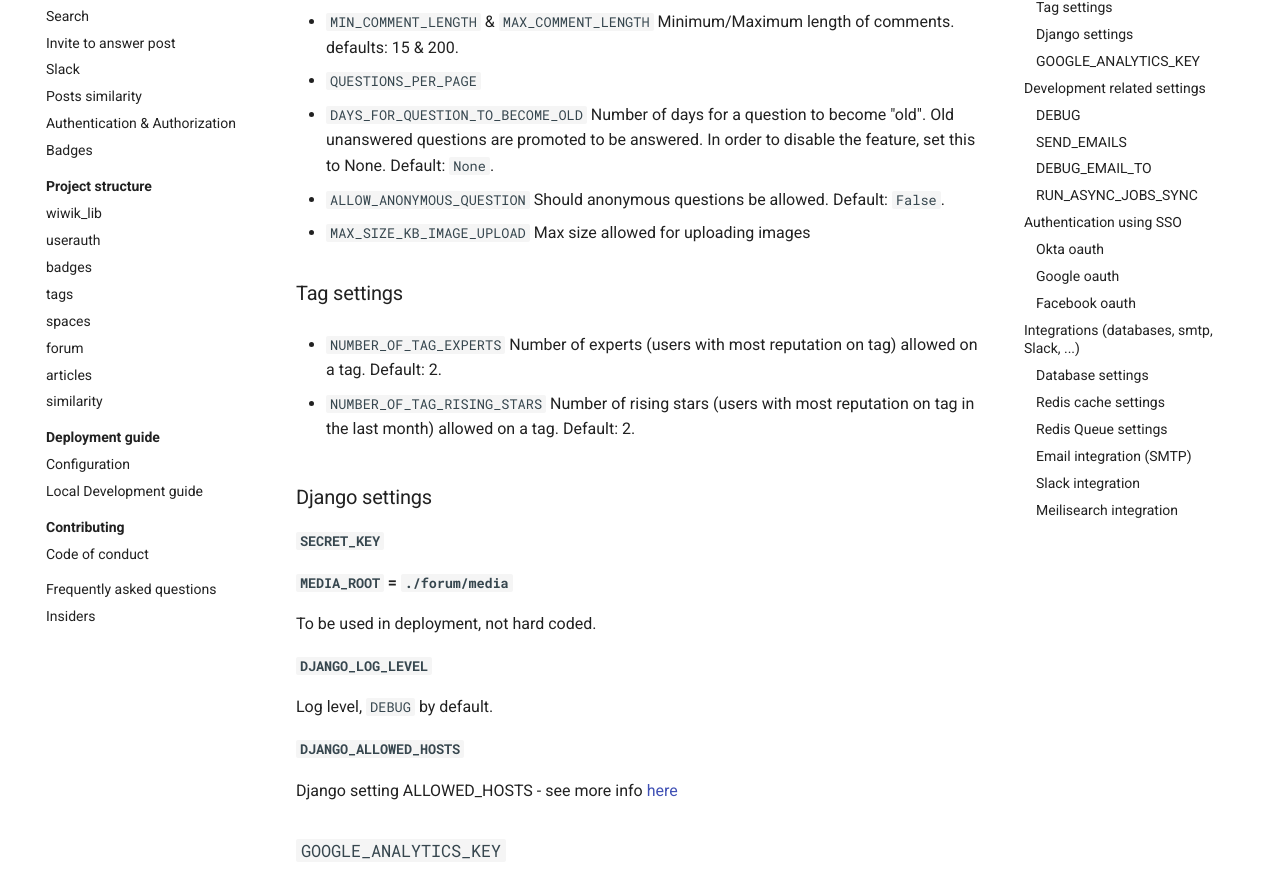
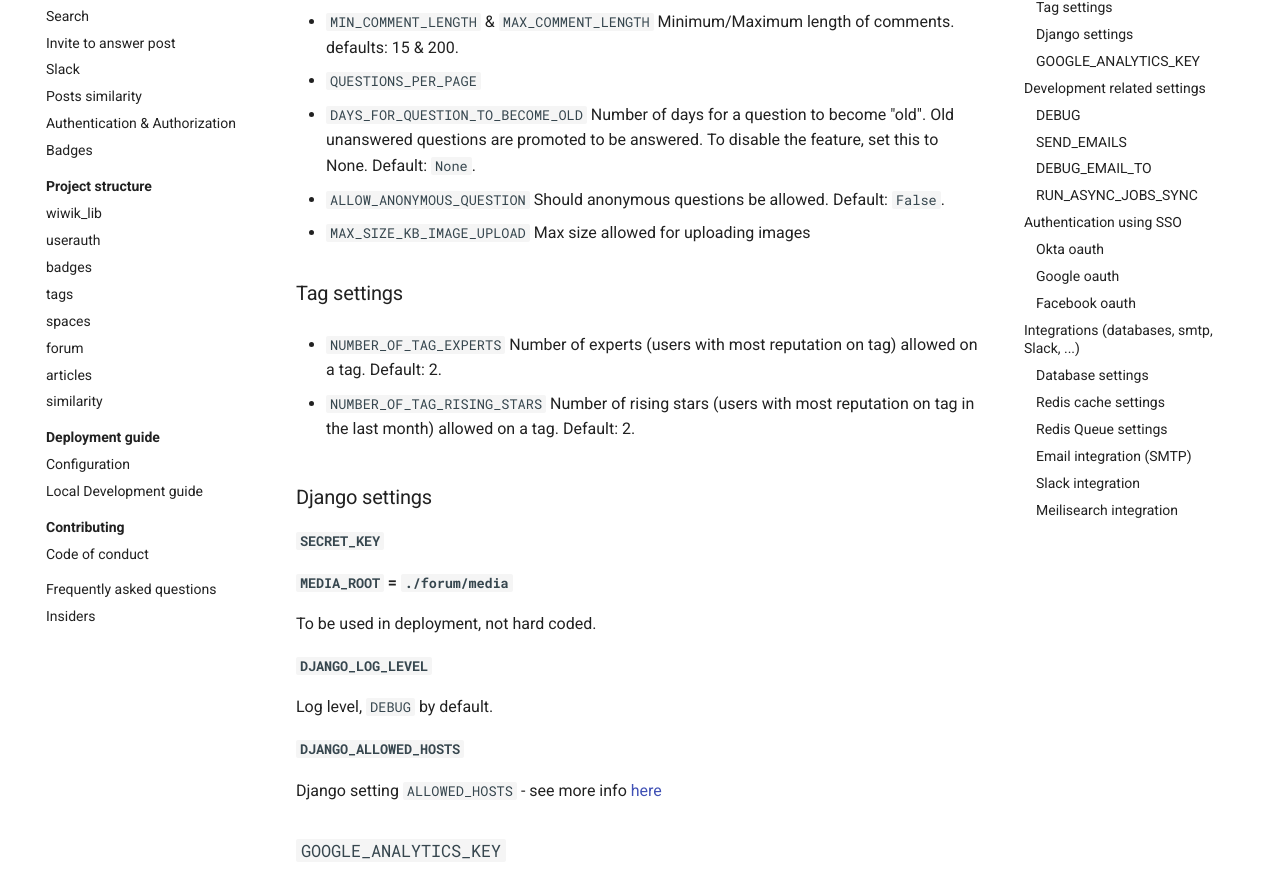
Before and after one commit to dsoftwareinc/wiwik, an MkDocs documentation site: the page built from docs/arch/env-vars.md, in a window 1280 px wide and 1400 px high, scrolled down 447 px. Shown: the part 155-1042 px from the top of the window. Built offline with MkDocs 1.6.1 and Material for MkDocs 9.7.7, drawn with Linux system fonts in a browser that asks for light colours; comment, search, counter and statistics services are not loaded; the version menu is left out; some of the changed text lies outside the part shown.

Commit message:
docs:fix

```diff
--- a/docs/arch/env-vars.md
+++ b/docs/arch/env-vars.md
@@ -35,7 +35,7 @@
 - `DAYS_FOR_QUESTION_TO_BECOME_OLD`
   Number of days for a question to become "old".
   Old unanswered questions are promoted to be answered.
-  In order to disable the feature, set this to None.
+  To disable the feature, set this to None.
   Default: `None`.
 - `ALLOW_ANONYMOUS_QUESTION`
   Should anonymous questions be allowed.
@@ -53,7 +53,6 @@
   Number of rising stars (users with most reputation on tag in the last month)
   allowed on a tag. Default: 2.
 
-
 ### Django settings
 
 #### `SECRET_KEY`
@@ -68,7 +67,7 @@ Log level, `DEBUG` by default.
 
 #### `DJANGO_ALLOWED_HOSTS`
 
-Django setting ALLOWED_HOSTS - see more
+Django setting `ALLOWED_HOSTS` - see more
 info [here](https://docs.djangoproject.com/en/4.1/ref/settings/#allowed-hosts)
 
 ### `GOOGLE_ANALYTICS_KEY`
@@ -116,7 +115,7 @@ Notice running in the background requires redis and a worker on.
 
 #### `SQL_ENGINE`, `SQL_DATABASE`, `SQL_USER`, `SQL_PASSWORD`, `SQL_HOST`, `SQL_PORT`
 
-by default sqlite3 will be used if these variables are not set.
+by default, sqlite3 will be used if these variables are not set.
 When `SQL_ENGINE` is set to `django.db.backends.postgresql`, postgres backend
 will be used
 connecting to the host/port/db using the user/password.
```
Also changed, not shown: other parts of docs/arch/env-vars.md (+1 -1 lines).
